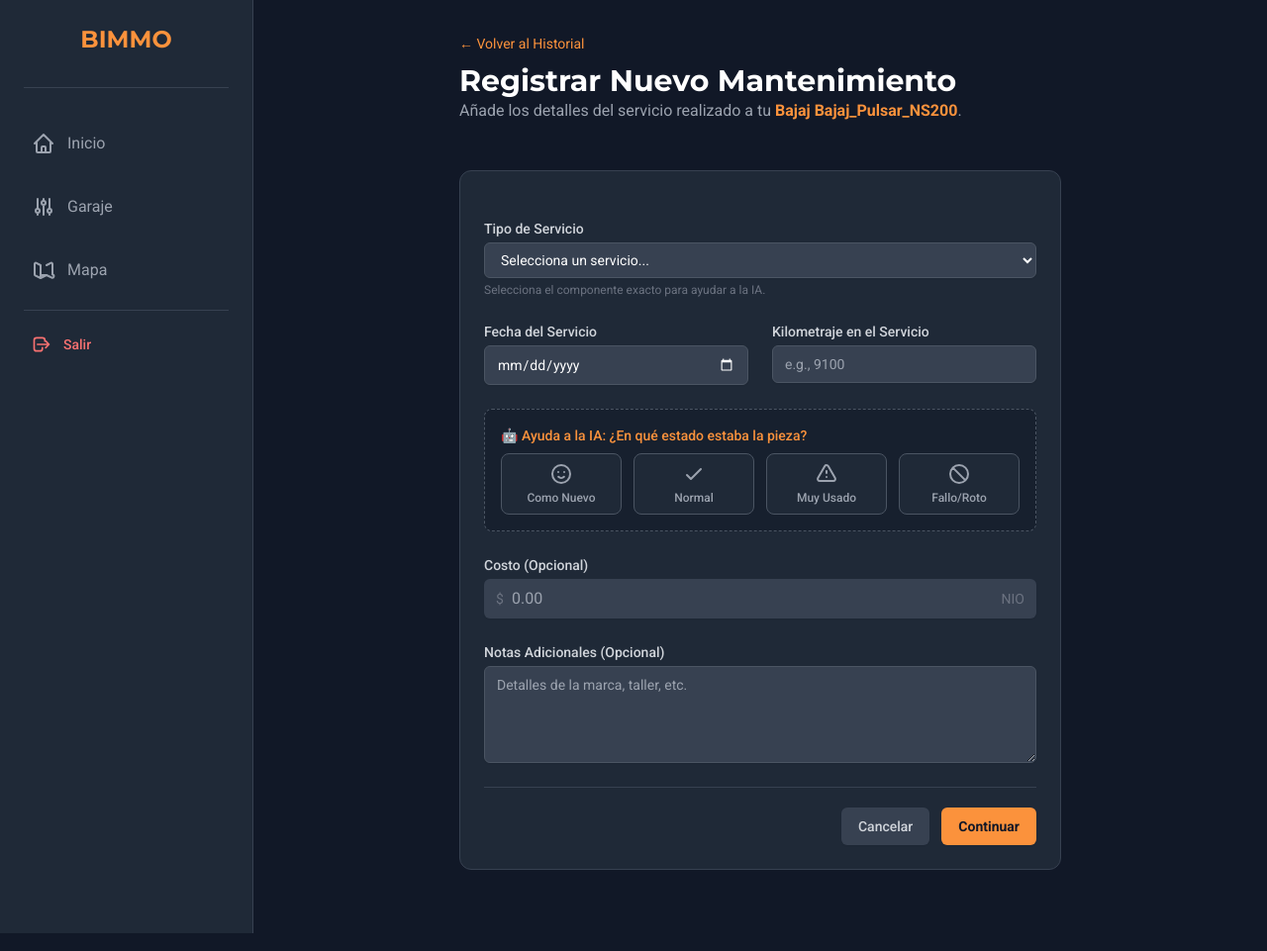
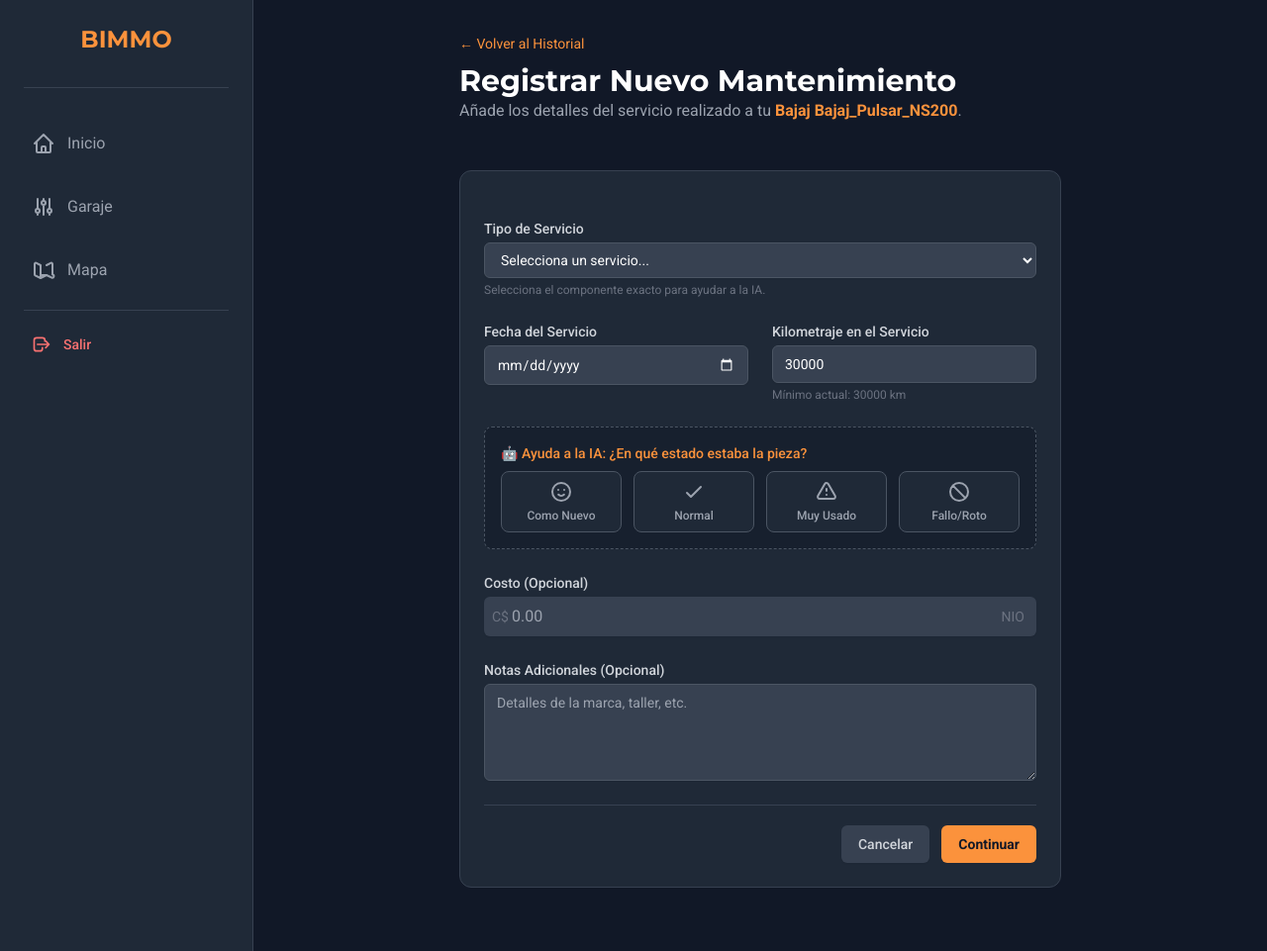
Before and after one commit to Eduardo6446/motolog, a Django app: template app/templates/maintenanceadd.html in a window 1280 px wide. Shown: the whole page at 99% size. Run offline with Django 5.2, Linux system fonts and the light colour scheme; the template is opened without the code that fills it: values that come from a table or form of the project are taken from there, others are empty; data comes from the database, SQL or seed files in the repository; both versions use the stored data as it was after the commit; some libraries are stand-ins or nearby versions.

Commit message:
feat: Validate mileage input and update cost label in maintenance form

```diff
--- a/app/templates/maintenanceadd.html
+++ b/app/templates/maintenanceadd.html
@@ -42,13 +42,20 @@
                 <input type="date" name="date" id="date" required class="block w-full px-3 py-2 mt-1 text-white bg-gray-700 border border-gray-600 rounded-md shadow-sm focus:outline-none focus:ring-orange-500 focus:border-orange-500 sm:text-sm" style="color-scheme: dark;">
             </div>
 
-            <!-- Kilometraje en el Servicio -->
+            <!-- Kilometraje en el Servicio (VALIDADO) -->
             <div>
                 <label for="mileage-at-service" class="block text-sm font-medium text-gray-300">Kilometraje en el Servicio</label>
-                <input type="number" name="mileage-at-service" id="mileage-at-service" placeholder="e.g., 9100" required class="block w-full px-3 py-2 mt-1 text-white bg-gray-700 border border-gray-600 rounded-md shadow-sm focus:outline-none focus:ring-orange-500 focus:border-orange-500 sm:text-sm">
+                <input type="number"
+                       name="mileage-at-service"
+                       id="mileage-at-service"
+                       min="{{ motorcycle.mileage }}"
+                       value="{{ motorcycle.mileage }}"
+                       required
+                       class="block w-full px-3 py-2 mt-1 text-white bg-gray-700 border border-gray-600 rounded-md shadow-sm focus:outline-none focus:ring-orange-500 focus:border-orange-500 sm:text-sm">
+                <p class="mt-1 text-xs text-gray-500">Mínimo actual: {{ motorcycle.mileage }} km</p>
             </div>
 
-            <!-- FEEDBACK PARA LA IA (NUEVO) -->
+            <!-- FEEDBACK PARA LA IA -->
             <div class="sm:col-span-2 p-4 bg-gray-900/50 rounded-lg border border-gray-600 border-dashed">
                 <label class="block text-sm font-medium text-orange-400 mb-2">
                     🤖 Ayuda a la IA: ¿En qué estado estaba la pieza?
@@ -93,8 +100,8 @@
             <div class="sm:col-span-2">
                 <label for="cost" class="block text-sm font-medium text-gray-300">Costo (Opcional)</label>
                 <div class="relative mt-1 rounded-md shadow-sm">
-                    <div class="absolute inset-y-0 left-0 flex items-center pl-3 pointer-events-none">
-                        <span class="text-gray-500 sm:text-sm">$</span>
+                    <div class="absolute inset-y-0 left-0 flex items-center pl-2 pointer-events-none">
+                        <span class="text-gray-500 sm:text-sm">C$</span>
                     </div>
                     <input type="number" name="cost" id="cost" step="0.01" class="block w-full py-2 pl-7 pr-12 text-white bg-gray-700 border-gray-600 rounded-md focus:ring-orange-500 focus:border-orange-500" placeholder="0.00">
                     <div class="absolute inset-y-0 right-0 flex items-center pr-3 pointer-events-none">
@@ -124,7 +131,7 @@
     </form>
 </div>
 
-<!-- Reminder Modal (Sin Cambios en Estructura, solo estilos) -->
+<!-- Reminder Modal -->
 <div id="reminder-modal" class="fixed inset-0 z-50 flex items-center justify-center hidden bg-black bg-opacity-75 backdrop-blur-sm">
     <div class="w-full max-w-lg p-6 bg-gray-800 rounded-xl shadow-2xl border border-gray-700">
         <div class="flex items-center justify-between pb-3 border-b border-gray-700">
```
Also changed, not shown: db.sqlite3.
